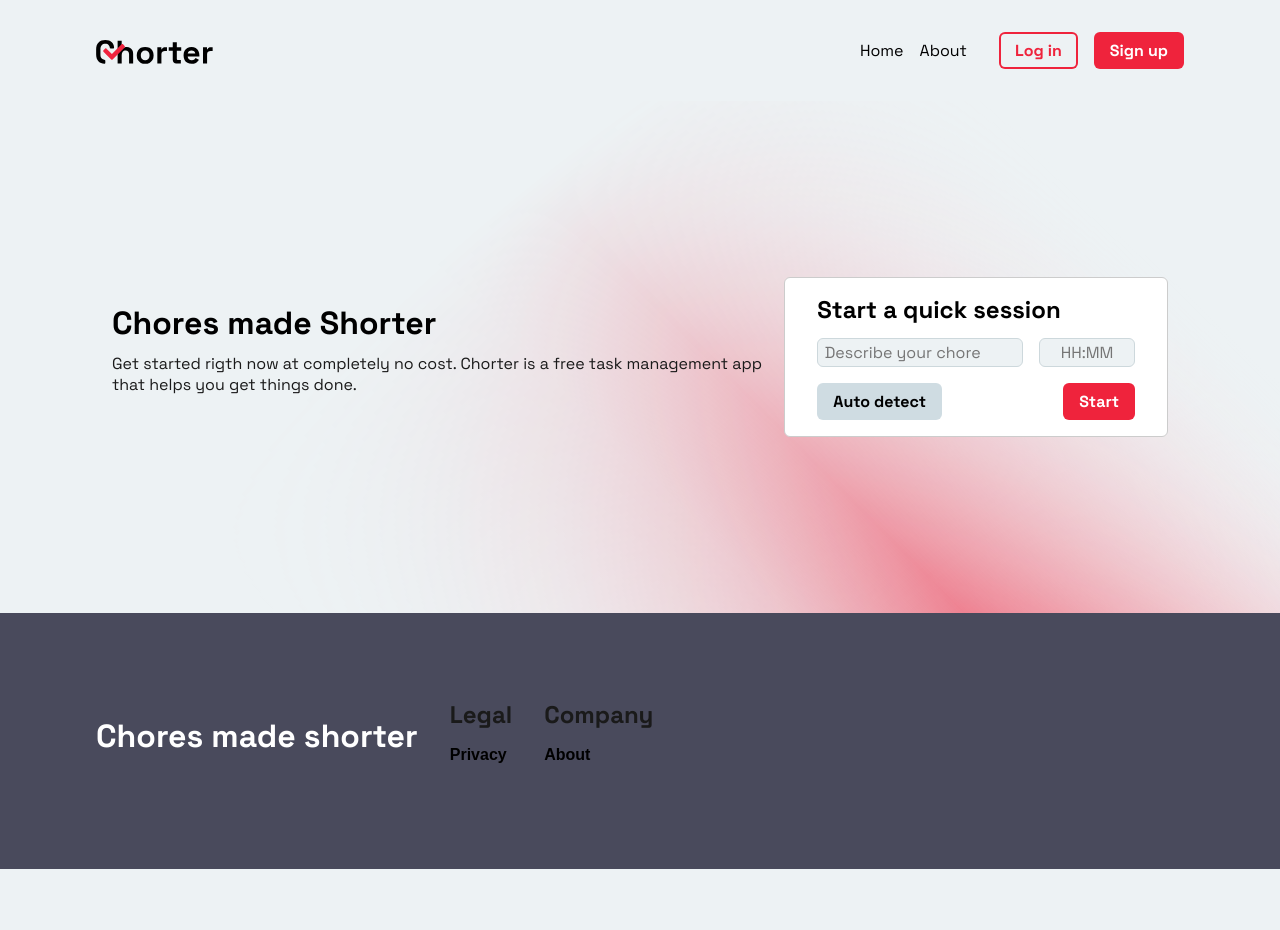
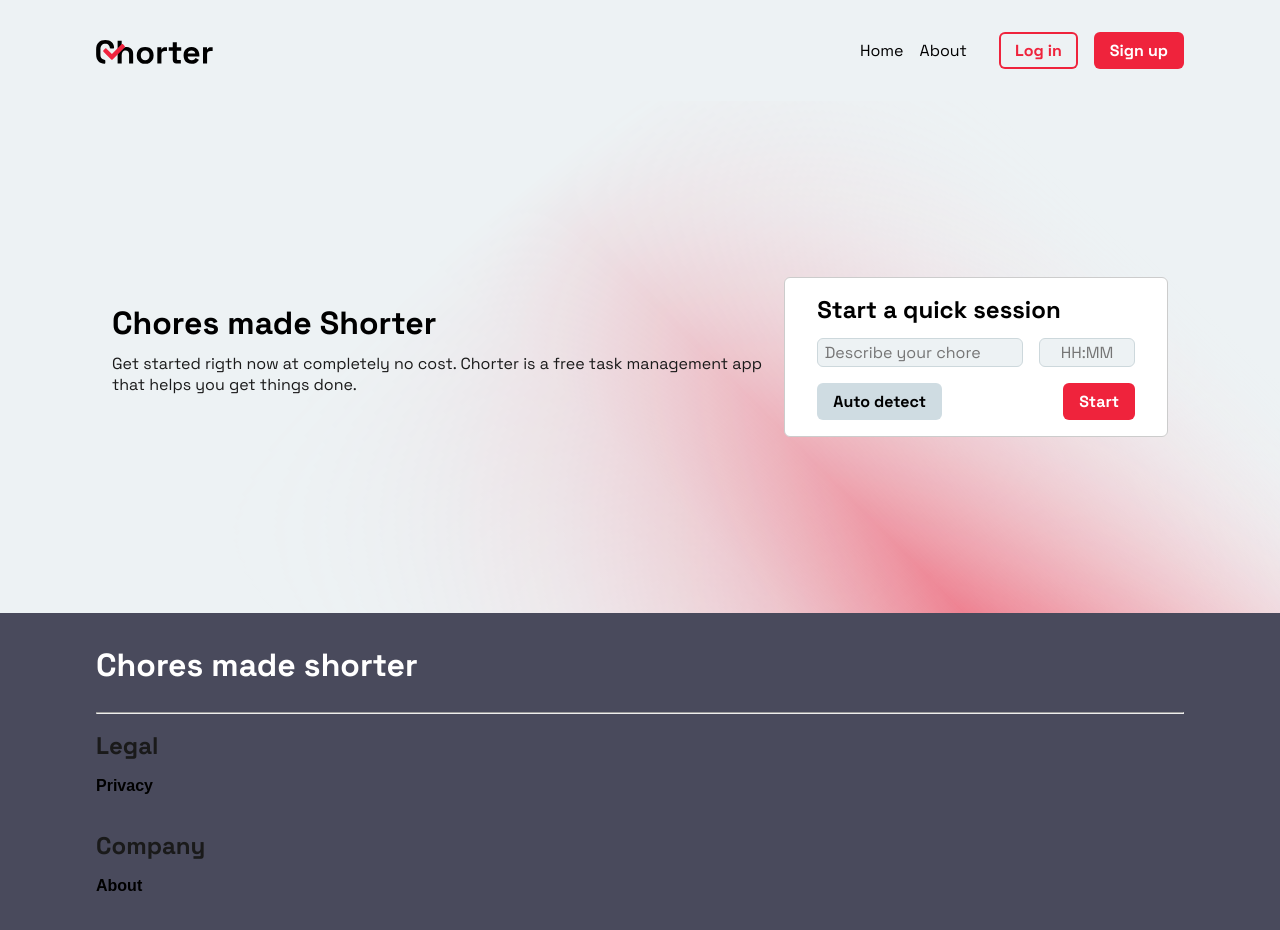
Before and after one commit to lutzseverino/dam-m04--chorter, a Next.js app: page / in a window 1280 px wide. Shown: the top 930 px of the page. Before the commit the page ends 869 px from the top, so only its background shows below. Built offline with nearby package versions, Linux system fonts and the light colour scheme.

Commit message:
style: :art: footer art

```diff
--- a/components/Footer.jsx
+++ b/components/Footer.jsx
@@ -1,25 +1,24 @@
 import styled from "styled-components";
+import Image from "next/image";
 
 import { Heading1, Heading2, UnorderedList } from "./Headings";
 
 const StyledFooter = styled.footer`
-  display: flex;
-  align-items: center;
-  gap: 2rem;
+  display: grid;
+  place-items: left;
+  grid-gap: 1rem;
   padding: 2rem 6rem;
   background-color: #494a5c;
   color: white;
   width: 100%;
-  background-color: #494a5c;
-  height: 256px;
 
   & > ul {
-    display: flex;
-    flex-direction: column;
+  display: grid;
+  flex-direction: column;
 
-    & > li {
-      list-style: none;
-    }
+  & > li {
+    list-style: none;
+  }
   }
   a {
   box-shadow: inset 0 0 0 0 #ef223c;
@@ -47,7 +46,8 @@ a {
 const Footer = () => {
   return (
     <StyledFooter>
-      <Heading1>Chores made shorter</Heading1>
+      <Heading1 href="/">Chores made shorter</Heading1>
+      <hr />
       <UnorderedList>
         <li>
           <Heading2>Legal</Heading2>
--- a/components/NavBar.jsx
+++ b/components/NavBar.jsx
@@ -24,7 +24,7 @@ const StyledNav = styled.nav`
     gap: 2rem;
 
     & > * {
-      display flex;
+      display: flex;
       gap: 1rem;
     }
   }
```
